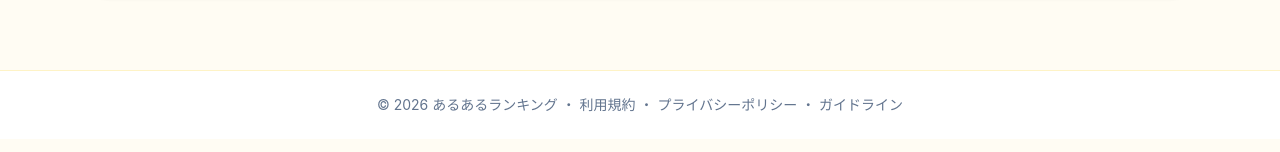
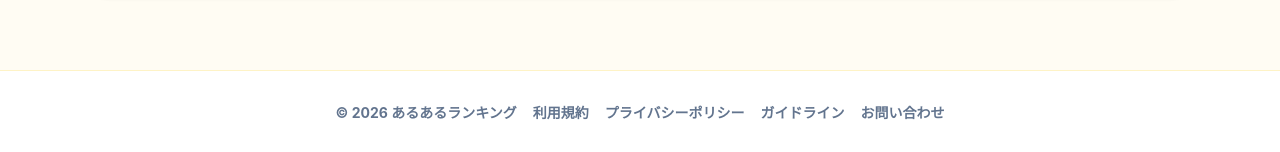
Before and after one commit to ikeshidr/aruaru-ranking, a Next.js app: page / in a window 1280 px wide. Shown: the part 1408-1560 px from the top of the page. Built offline with nearby package versions, Linux system fonts and the light colour scheme; no server answers; the database is empty.

Commit message:
Update footer links

```diff
--- a/src/components/Footer.tsx
+++ b/src/components/Footer.tsx
@@ -1,3 +1,15 @@
+import Link from 'next/link';
+
 export function Footer() {
-  return <footer className="mt-10 border-t border-amber-100 bg-white p-6 text-center text-sm text-slate-500">© 2026 あるあるランキング ・ 利用規約 ・ プライバシーポリシー ・ ガイドライン</footer>;
+  return (
+    <footer className="mt-10 border-t border-amber-100 bg-white px-6 py-8 text-center text-sm font-bold text-slate-500">
+      <div className="flex flex-wrap justify-center gap-4">
+        <span>© 2026 あるあるランキング</span>
+        <Link href="/terms" className="hover:text-orange-500">利用規約</Link>
+        <Link href="/privacy" className="hover:text-orange-500">プライバシーポリシー</Link>
+        <Link href="/guidelines" className="hover:text-orange-500">ガイドライン</Link>
+        <Link href="/contact" className="hover:text-orange-500">お問い合わせ</Link>
+      </div>
+    </footer>
+  );
 }
```
